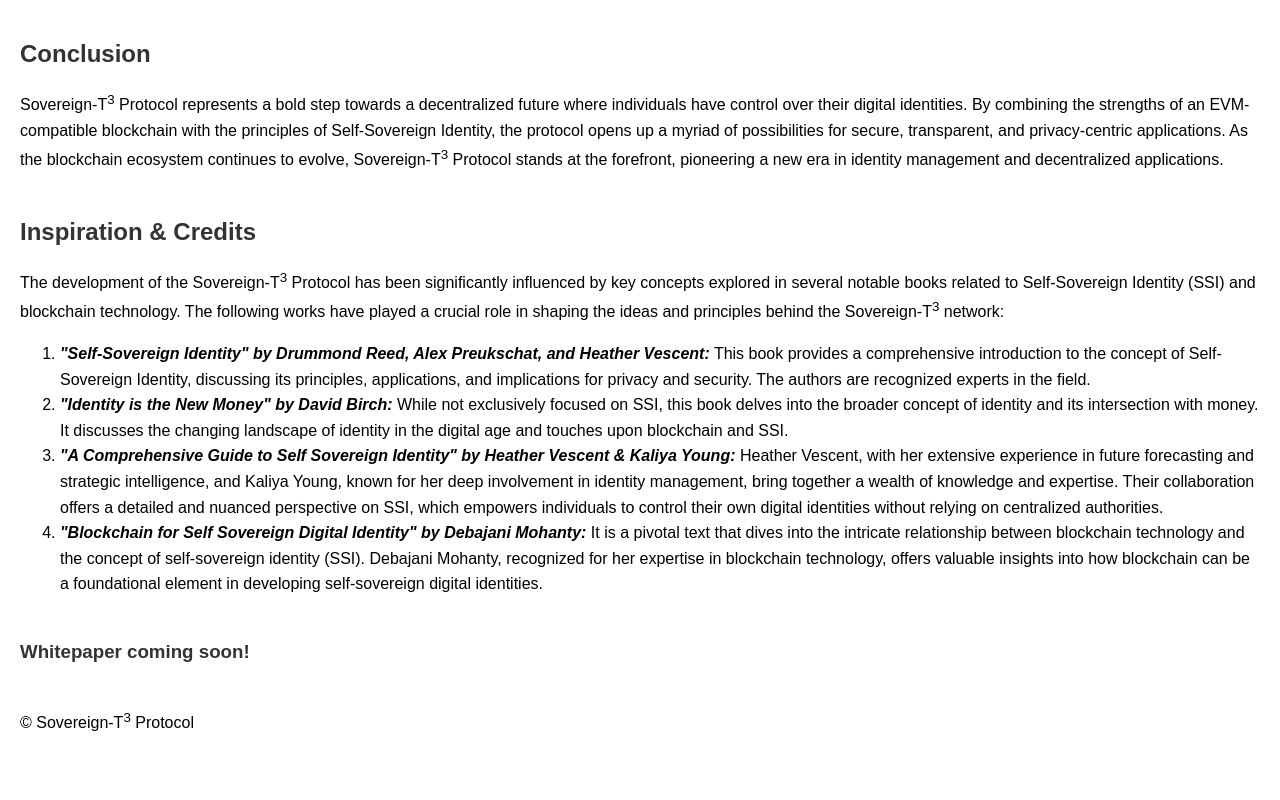
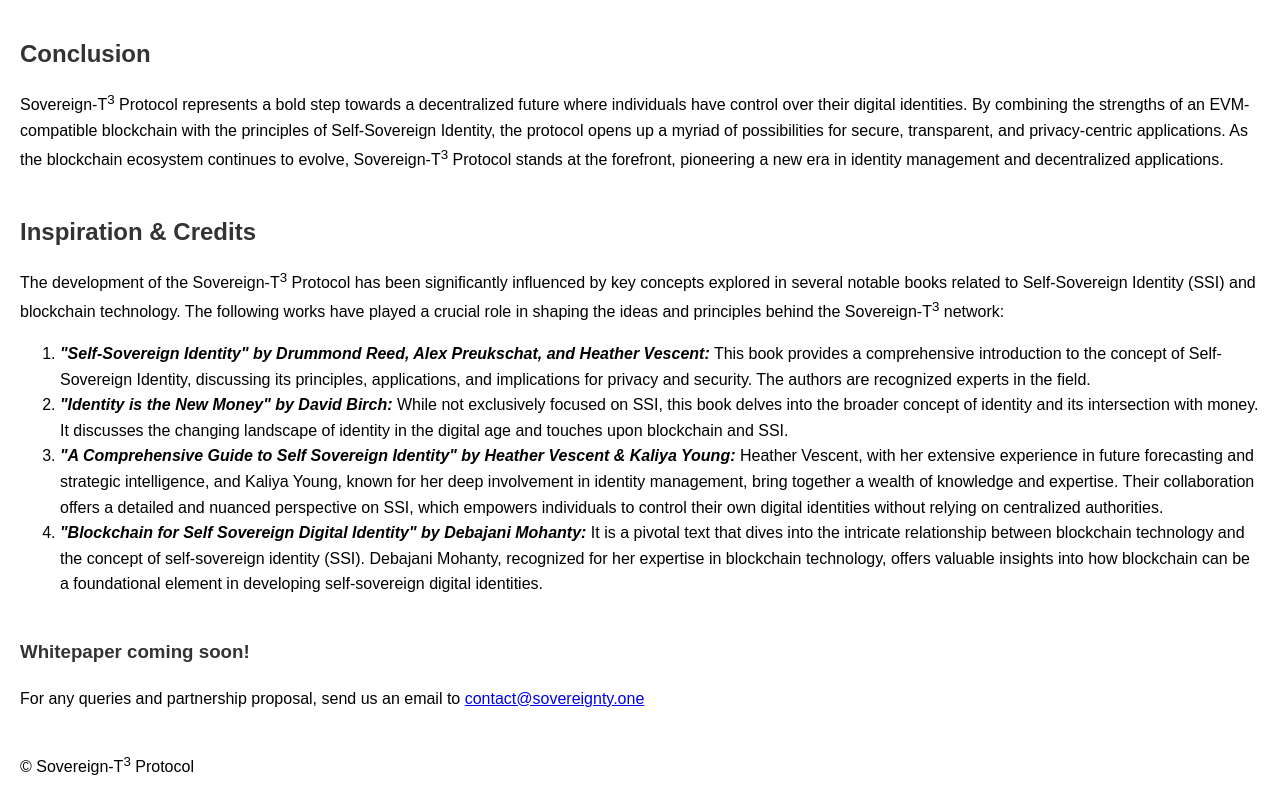
Before and after one commit to kesaviwebsolutions/Sovereign-T-Protocol-intro, a plain HTML site: page index.html in a window 1280 px wide. Shown: the part 4309-5109 px from the top of the page. Before the commit the page ends 5065 px from the top, so only its background shows below. Drawn offline with Linux system fonts and the light colour scheme.

Commit message:
Update index.html

```diff
--- a/index.html
+++ b/index.html
@@ -630,6 +630,7 @@
 
     <section>
       <h3>Whitepaper coming soon!</h3>
+      <p>For any queries and partnership proposal, send us an email to <a href="mailto:contact@sovereignty.one">contact@sovereignty.one</a></p>
     </section>
     <footer>
       <p>&copy; Sovereign-T<sup>3</sup> Protocol</p>
```
